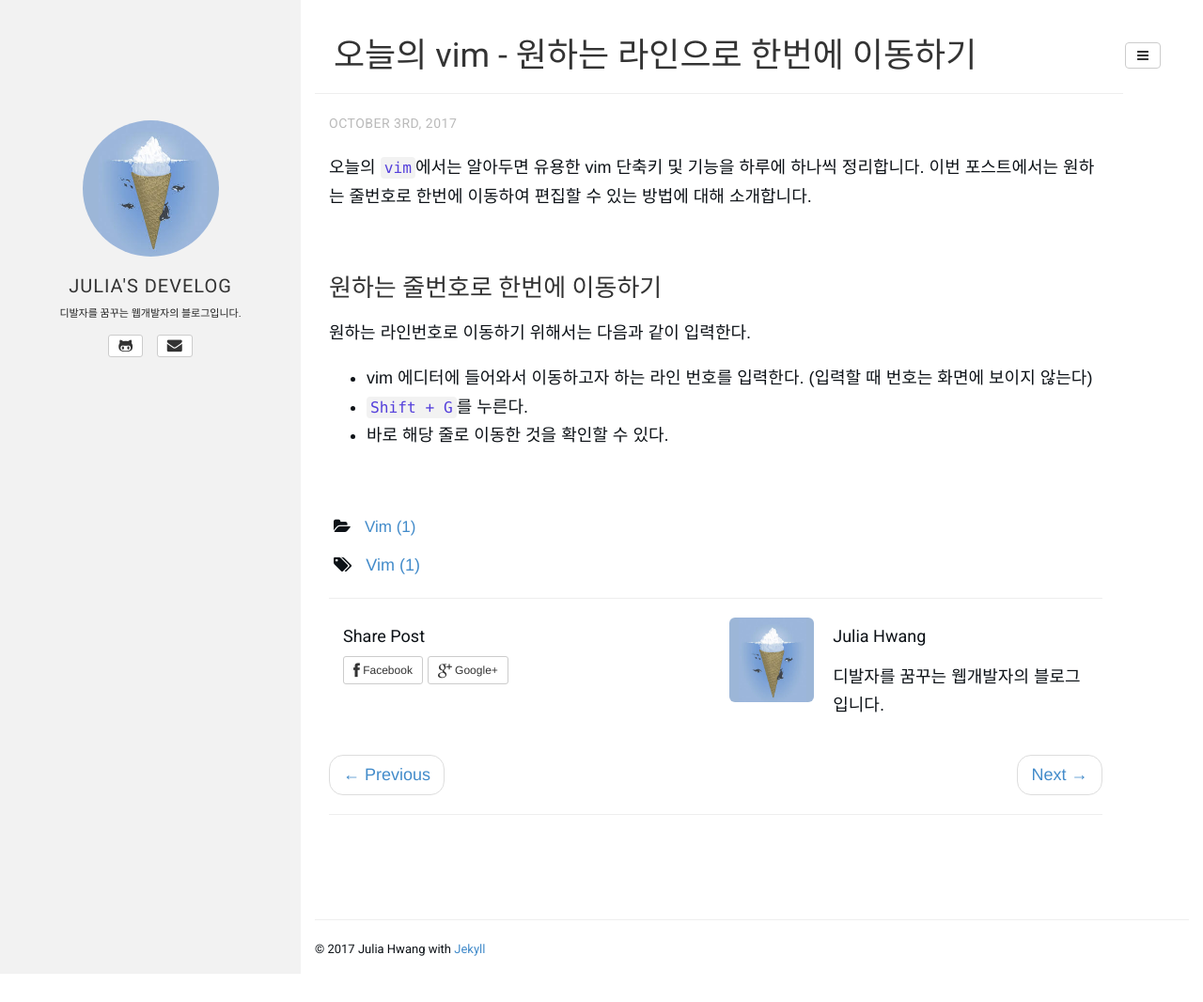
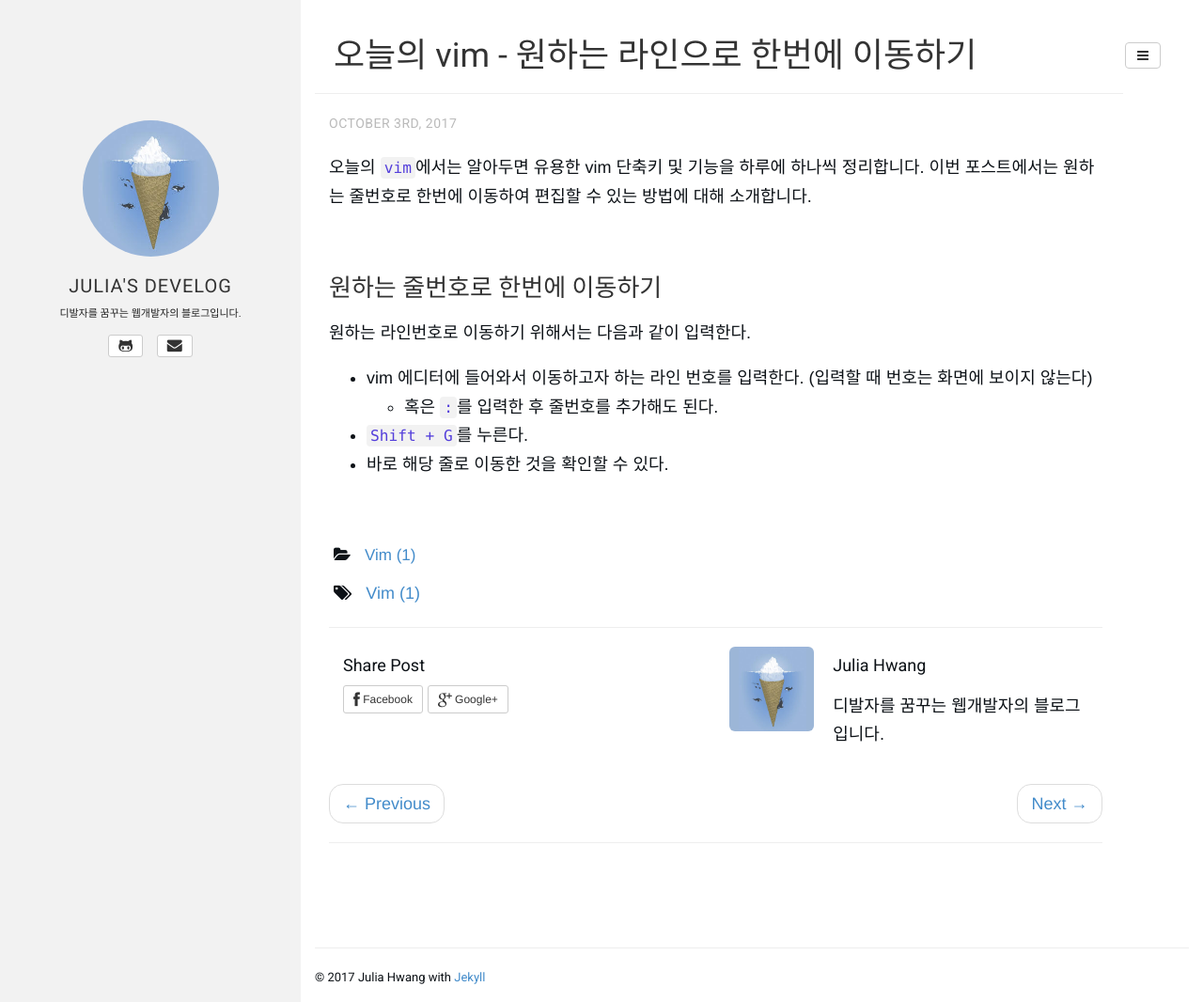
Before and after one commit to juliahwang/juliahwang.github.io, a Jekyll site: the page built from _posts/2017-10-03-todayvim_linenum.md, in a window 1280 px wide and 1066 px high. Shown: the whole window at 94% size. Built offline with Jekyll 4.4.1, drawn with Linux system fonts in a browser that asks for light colours; some web fonts are replaced; comment, search, counter and statistics services are not loaded.

Commit message:
modify todayvim post

```diff
--- a/_posts/2017-10-03-todayvim_linenum.md
+++ b/_posts/2017-10-03-todayvim_linenum.md
@@ -15,6 +15,7 @@ description:
 원하는 라인번호로 이동하기 위해서는 다음과 같이 입력한다.
 
 - vim 에디터에 들어와서 이동하고자 하는 라인 번호를 입력한다. (입력할 때 번호는 화면에 보이지 않는다)
+	- 혹은 `:`를 입력한 후 줄번호를 추가해도 된다.
 - `Shift + G`를 누른다.
 - 바로 해당 줄로 이동한 것을 확인할 수 있다.
 
```
